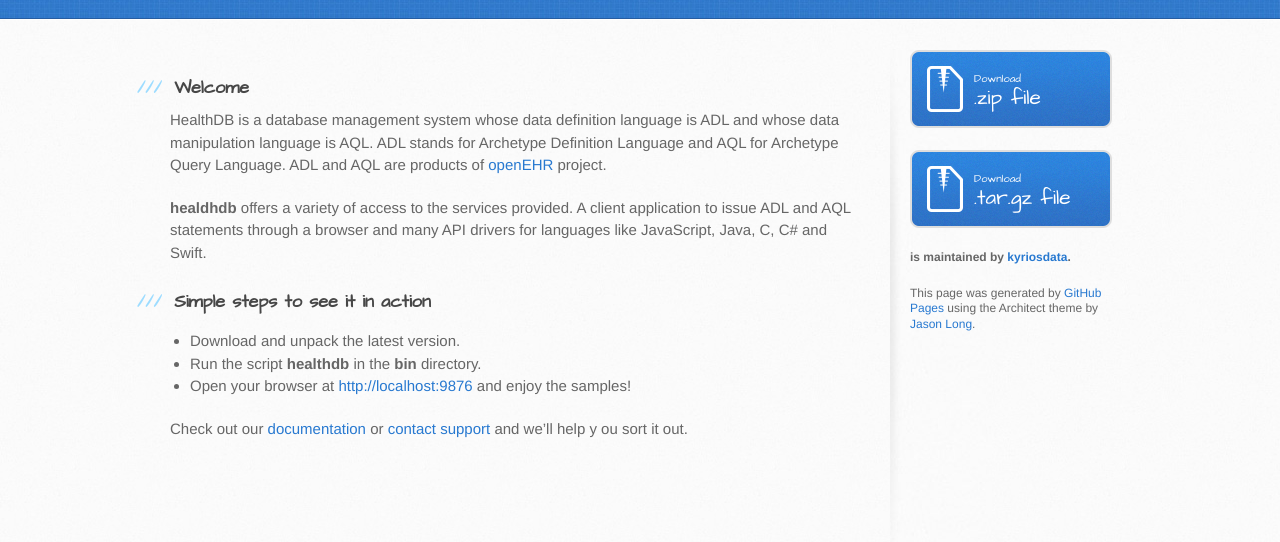
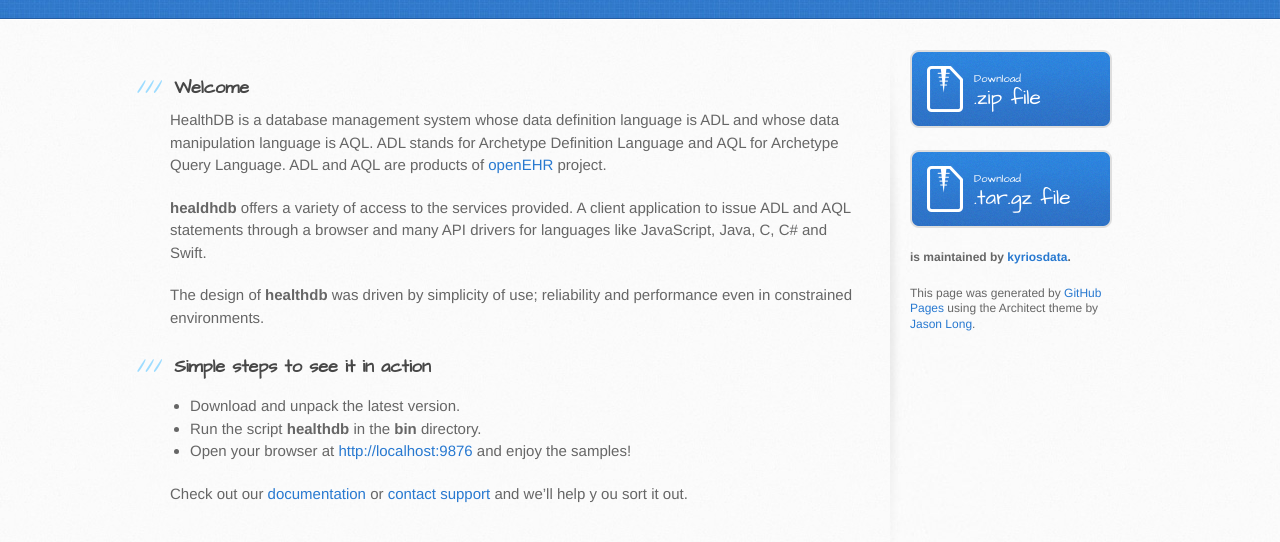
Before and after one commit to kyriosdata/db, a plain HTML site: page index.html in a window 1280 px wide. Shown: the part 182-724 px from the top of the page. Drawn offline with Linux system fonts and the light colour scheme.

Commit message:
Update index.html

```diff
--- a/index.html
+++ b/index.html
@@ -38,6 +38,8 @@
 
   <p><b>healdhdb</b> offers a variety of access to the services provided. A client application to issue ADL and AQL statements through a browser and many API drivers for languages like JavaScript, Java, C, C# and Swift.</p>
 
+  <p>The design of <b>healthdb</b> was driven by simplicity of use; reliability and performance even in constrained environments.</p>
+
 <h3>
 <a id="support-or-contact" class="anchor" href="#support-or-contact" aria-hidden="true">
   <span aria-hidden="true" class="octicon octicon-link"></span></a>
```
